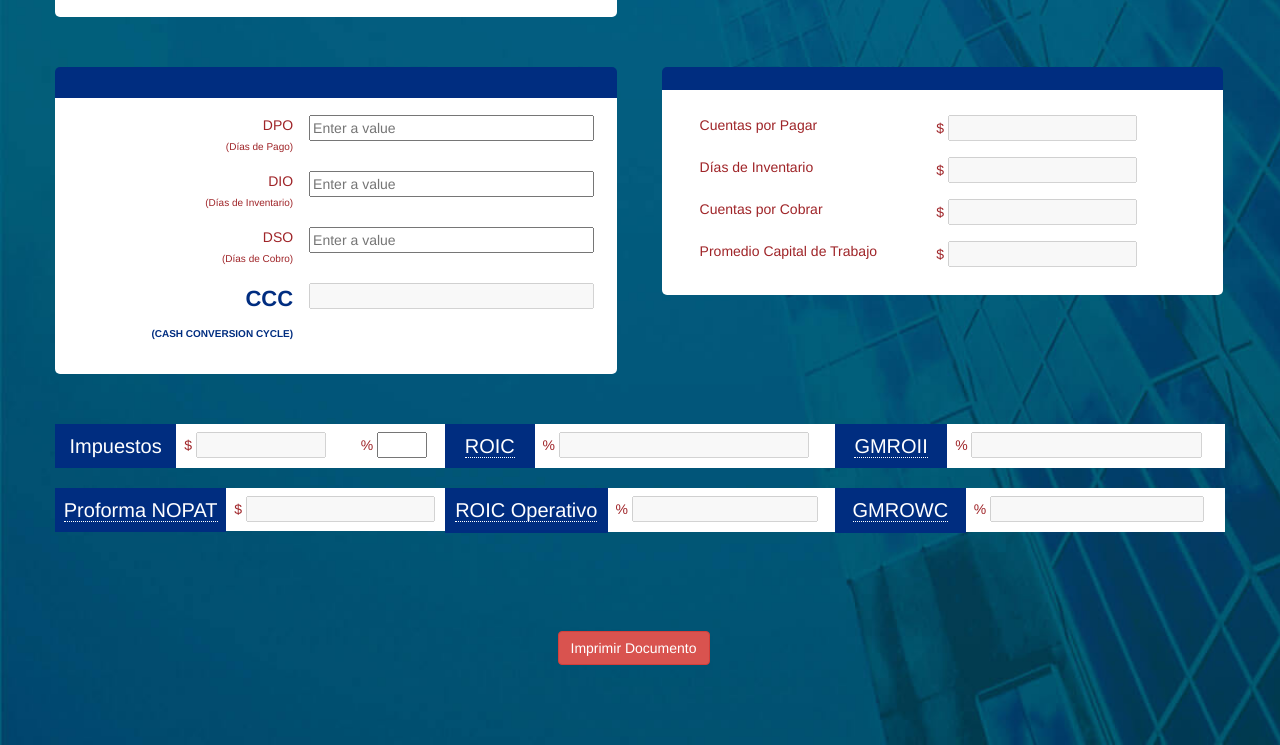
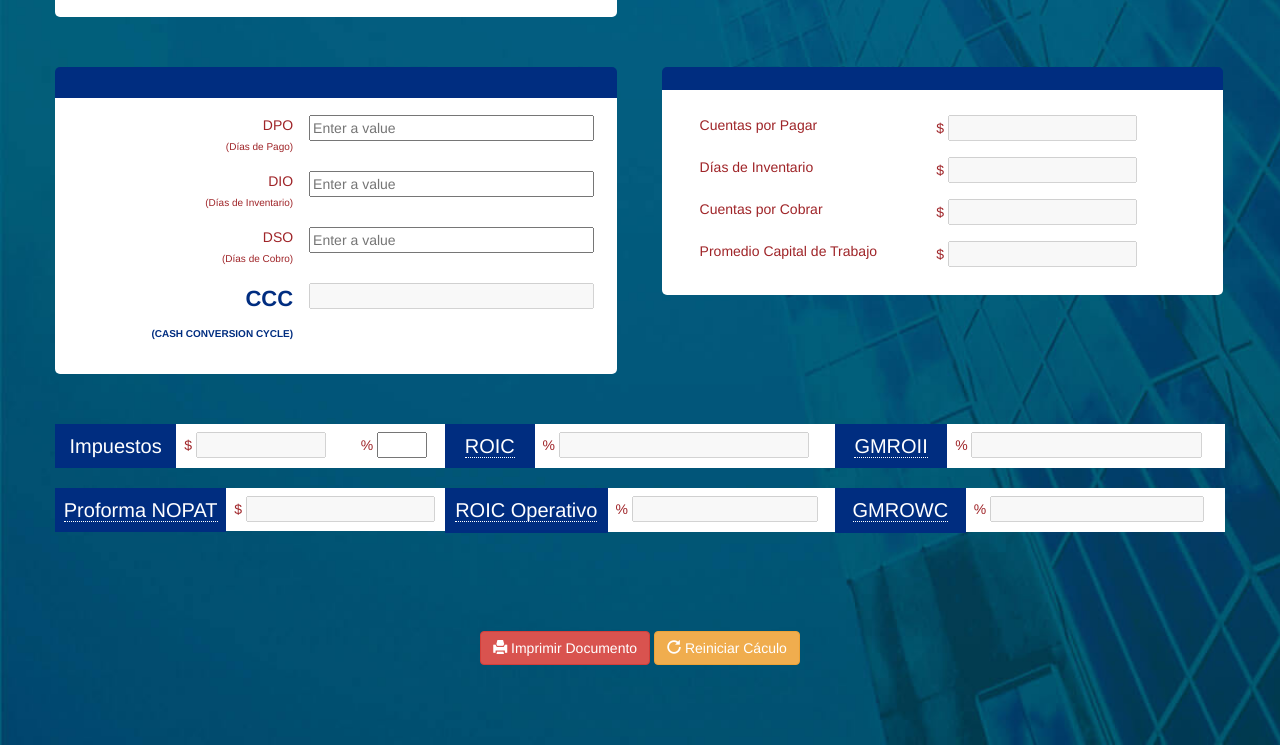
Before and after one commit to jsmorales/intcomex, a plain HTML site: page simulador-a/index.html in a window 1280 px wide. Shown: the part 1250-1995 px from the top of the page. Drawn offline with Linux system fonts and the light colour scheme.

Commit message:
Se añade boton de reinicio de calculo en ambos simuladores.

```diff
--- a/simulador-a/index.html
+++ b/simulador-a/index.html
@@ -35,6 +35,7 @@
       <!-- GROSS PROFIT BLOCK -->
       <div class="row">
         <div class="col-md-6 col-xs-6 col-md-offset-3 card" style="background: linear-gradient(#002d80 20%, #fff 0);">
+          <form id="frm_sima">
           <tbody>
             <table class="table table-card">
             <h2 class="card-title text-center">VENTAS - MARGEN</h2>
@@ -78,6 +79,7 @@
               </tr>
             </table>
           </tbody>
+
         </div>
         <!-- END GROSS PROFIT BLOCK -->
         <div class="col-md-6 col-xs-6 copy margin-left" style="display:none">
@@ -335,13 +337,22 @@
             </tr>
             </table>
           </div>
-
+        <!-- ./formulario frm_sima-->
+        </form>
         </div>
       </div>
       <div class="row" style="margin-bottom: 80px;">
-        <div class="col-md-2 col-md-offset-5 col-xs-2 col-xs-offset-5">
-          <form>
-            <input type="button" class="btn btn-danger" name="imprimir" value="Imprimir Documento" onclick="window.print();">
+        <div class="col-md-12 text-center">
+          <form class="form-inline">
+
+            <div class="form-group">
+              <button class="btn btn-danger" name="imprimir" onclick="window.print();"><span class="glyphicon glyphicon-print"></span> Imprimir Documento</button>
+            </div>
+
+            <div class="form-group">
+              <button id="btn_reset" class="btn btn-warning"><span class="glyphicon glyphicon-repeat"></span> Reiniciar Cáculo</button>
+            </div>
+
           </form>
         </div>
       </div>
--- a/simulador-a/js/mascara.js
+++ b/simulador-a/js/mascara.js
@@ -70,4 +70,11 @@ $(function(){
 	});
 
 
+
+	$("#btn_reset").click(function(event) {
+		/* Act on the event */
+		console.log($("#frm_sima"))
+		$("#frm_sima")[0].reset();
+		return false;
+	});
 });
```
Also changed, not shown: simulador-ab/index.html (+14 -4 lines), simulador-ab/js/mascara.js (+8 -0 lines).
